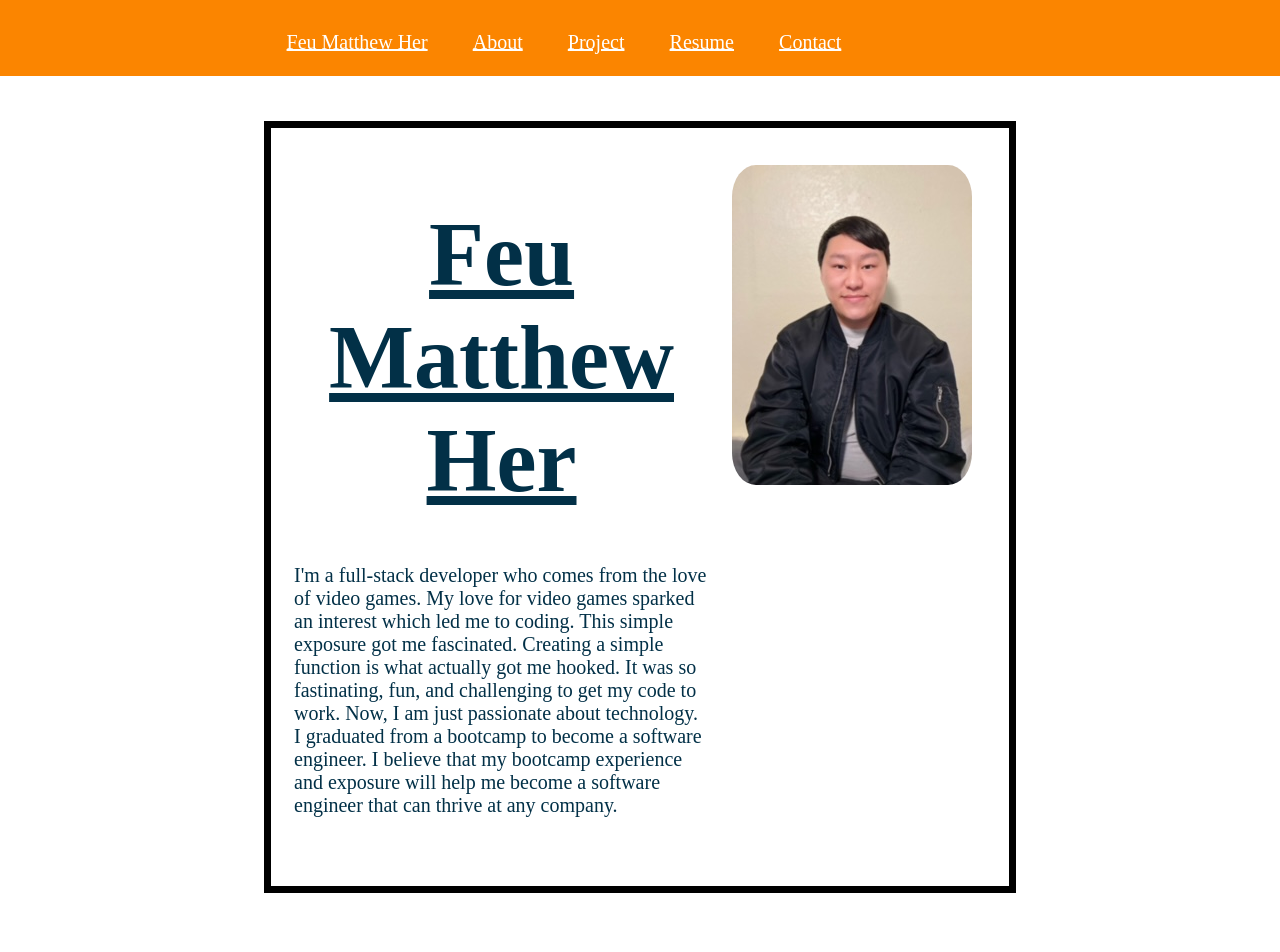
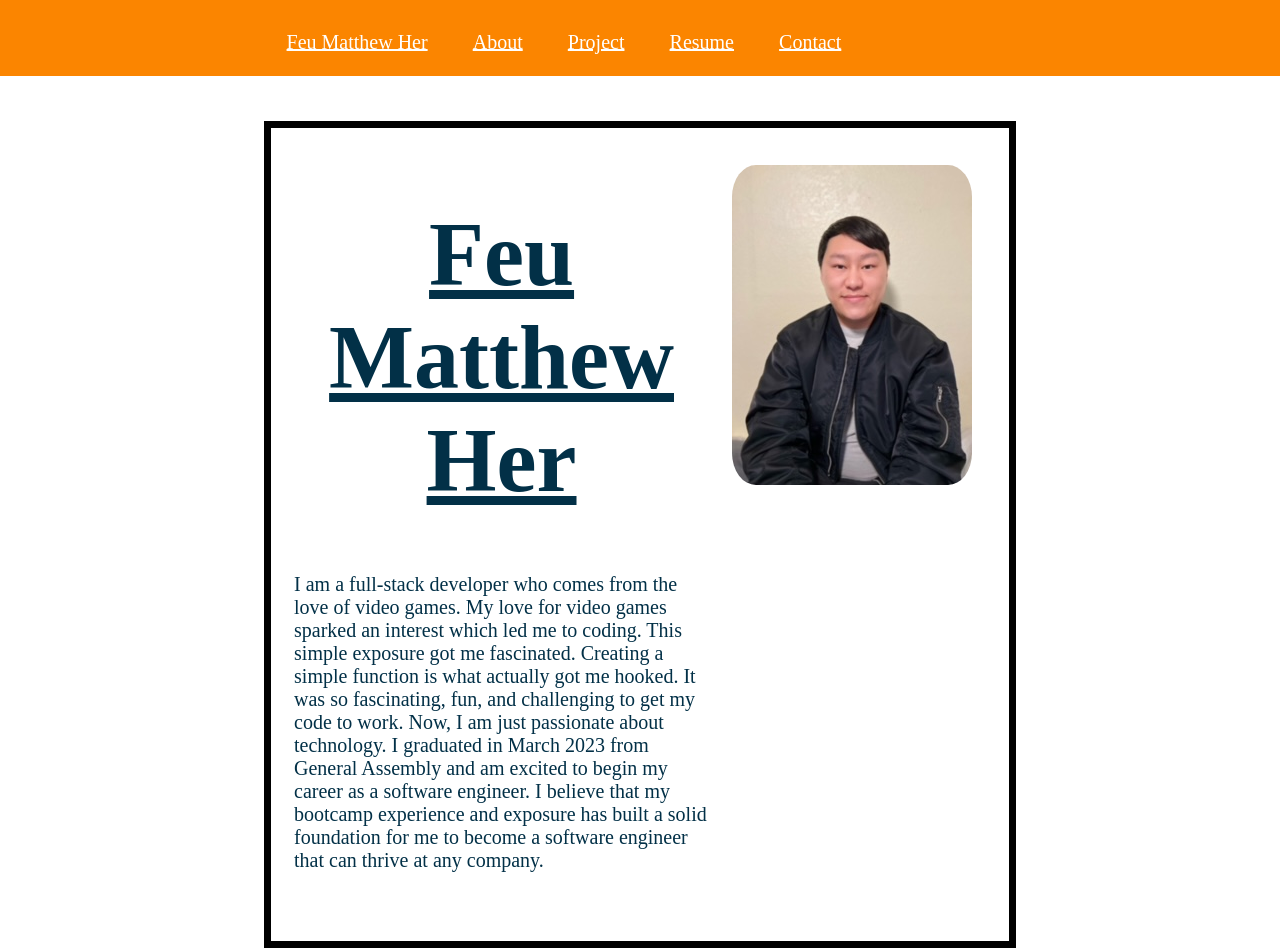
Before and after one commit to fmher/nextjs-portfolio-, a Next.js app: page / in a window 1280 px wide. Shown: the top 952 px of the page. Built offline with nearby package versions, Linux system fonts and the light colour scheme.

Commit message:
updated about

```diff
--- a/pages/index.js
+++ b/pages/index.js
@@ -28,16 +28,14 @@ export default function Home() {
                <h2 id='profile-name'> Feu Matthew Her </h2>
               <p id='profile-p'>
 
-                I'm a full-stack developer who comes from the love of video games. My love for video games sparked
-                an interest which led me to coding. This simple exposure got me fascinated.
-                Creating a
-                simple function is what actually got me hooked.
-                It was so fastinating, fun, and challenging to get my code to work.
-                Now, I am just passionate about technology.
-                I graduated from
-                a bootcamp to become a software engineer.
-                I believe that my bootcamp experience and exposure will help me become a software engineer that can
-                thrive at any company.
+              I am a full-stack developer who comes from the love of video games. My
+              love for video games sparked an interest which led me to coding. This simple
+              exposure got me fascinated. Creating a simple function is what actually got
+              me hooked. It was so fascinating, fun, and challenging to get my code to work.
+              Now, I am just passionate about technology. I graduated in March 2023 from
+              General Assembly and am excited to begin my career as a software engineer.
+              I believe that my bootcamp experience and exposure has built a solid
+              foundation for me to become a software engineer that can thrive at any company.
 
               </p>
 
@@ -74,7 +72,7 @@ export default function Home() {
 
             <p class='project-name'>Click-Faster</p>
 
-            <p class='project-desc'>A game where you click a red circle to increase your score while being timed. To beat the game your score has to be higher than the score to beat. You lose if the timer reaches zero. </p>
+            <p class='project-desc'>A game where you click a red circle to increase your score while being timed. To beat the game your score has to be higher than "score to beat". You lose if the timer reaches zero. </p>
 
             <div class='btn-position'>
 
--- a/styles/globals.css
+++ b/styles/globals.css
@@ -106,7 +106,7 @@ button {
   font-size: 20px;
   margin-left: 5%;
   margin-bottom: 15%;
-  margin-top: -5%;
+  margin-top: -3%;
 }
 
 #Resume, #Project {
```
